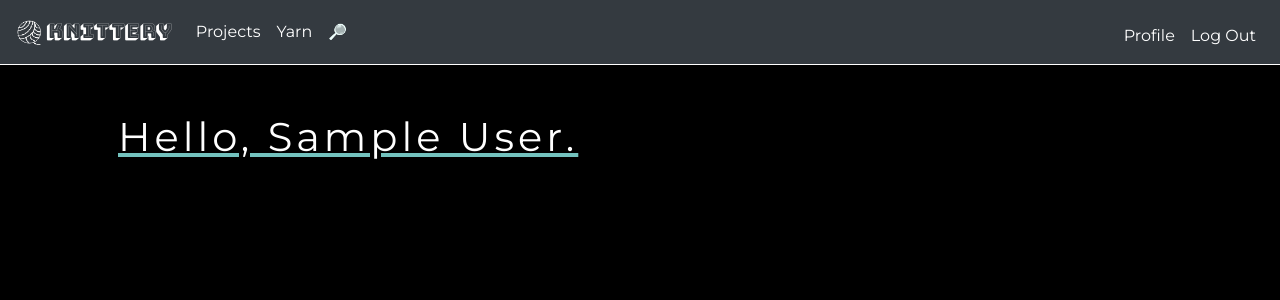
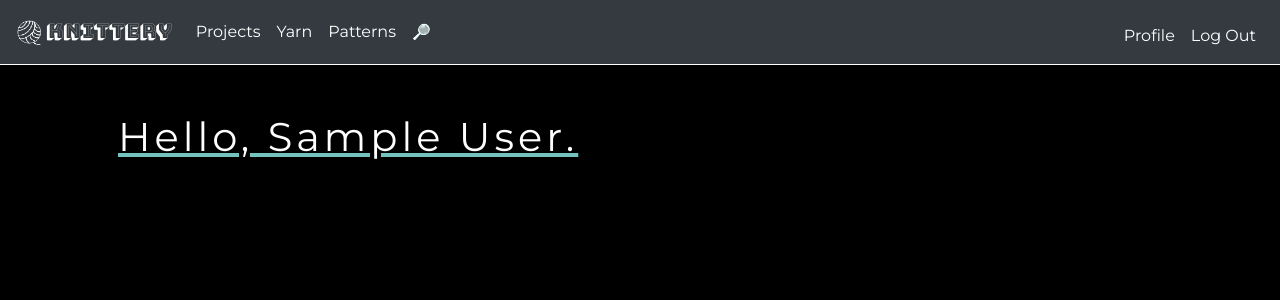
Before and after one commit to graceolivia/Knittery-Social-Media-Site, a Flask app: page / in a window 1280 px wide. Shown: the top 300 px of the page. Run offline with Flask 2, Linux system fonts and the light colour scheme; the visitor is signed in with stand-in values (Sample User, id 1); some libraries are stand-ins or nearby versions.

Commit message:
messing with layout

```diff
--- a/templates/layout.html
+++ b/templates/layout.html
@@ -28,9 +28,9 @@
         <li class="nav-item">
         <a class="nav-link" href="/yarn/{{ session["user"] }}">Yarn</a>
       </li>
-      <!--<li class="nav-item">-->
-      <!--  <a class="nav-link" href="/patterns">Patterns</a>-->
-      <!--</li>-->
+      <li class="nav-item">
+        <a class="nav-link" href="/patterns">Patterns</a>
+      </li>
         <li class="nav-item">
         <a class="nav-link" href="/search"><span class="icon searchicon">🔎</span></a>
       </li>
--- a/templates/profile.html
+++ b/templates/profile.html
@@ -5,7 +5,7 @@
 {% endblock %}
 {% block main %}
 
-
+<div class="container">
   <div class="row">
       <div class="col-2">
           <img src="{{ profile[0]["pic"] }}" class="profilepic" width="150">
@@ -63,7 +63,7 @@
 </div>
     </div>
   </div>
-
+</div>
 
 
 
```
